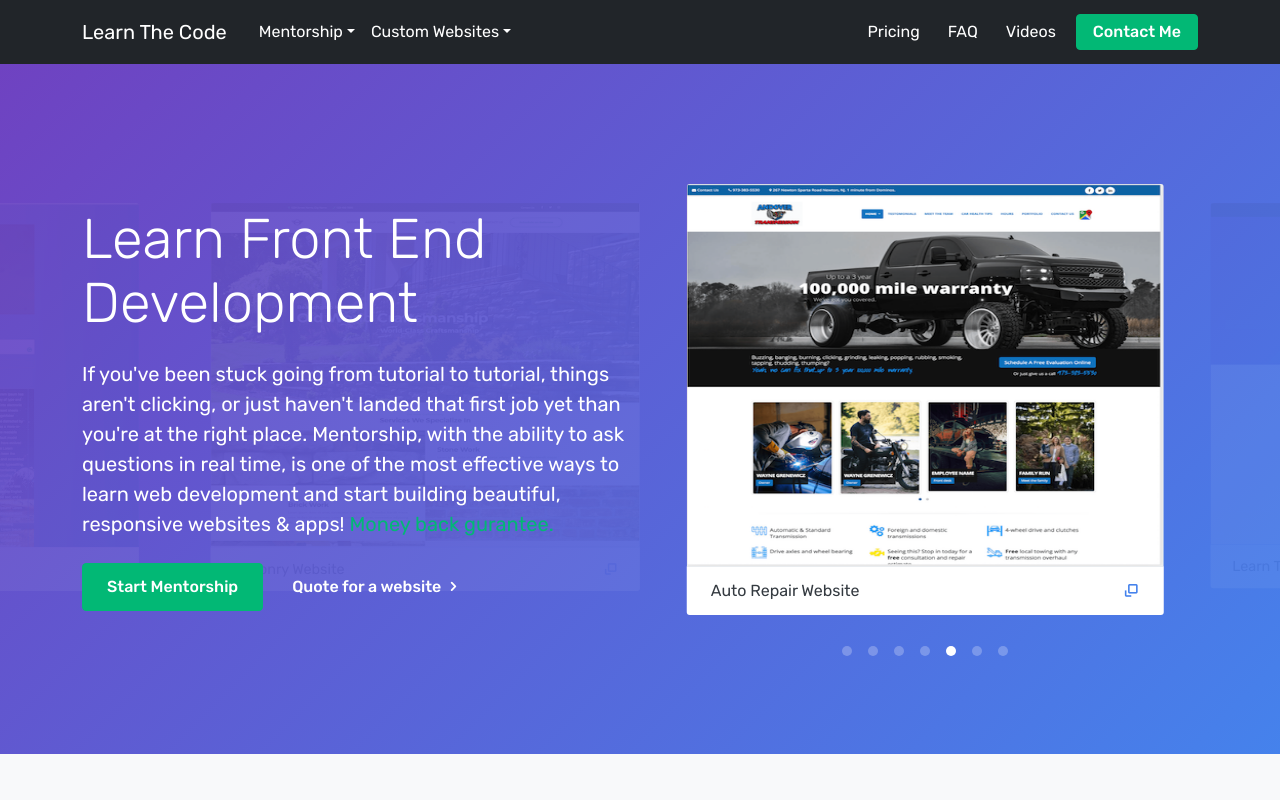
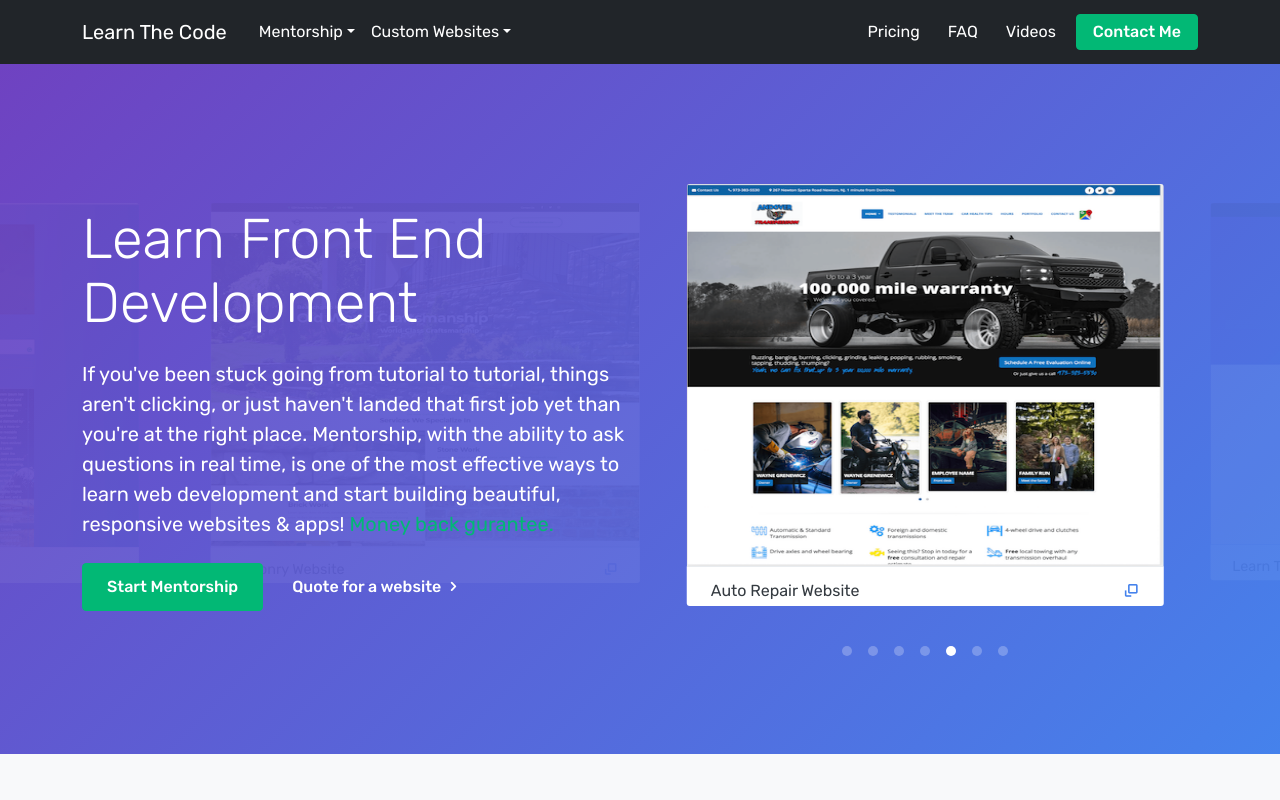
Before and after one commit to BBaccs/learnTheCode, a website: page pages/index.html in a window 1280 px wide. Shown: the top 800 px of the page. Drawn offline with Linux system fonts and the light colour scheme.

Commit message:
fix content overflow on card

```diff
--- a/pages/assets/css/custom.css
+++ b/pages/assets/css/custom.css
@@ -13,8 +13,8 @@
   height: 100%;
 }
 
-.card-footer {
-  text-overflow: ellipsis;
+div.card-footer {
+  min-height: 40px;
   }
 /* End Carosel Cards in header (index page) */
 
```
Also changed, not shown: pages/pricing.html (+1 -1 lines).
